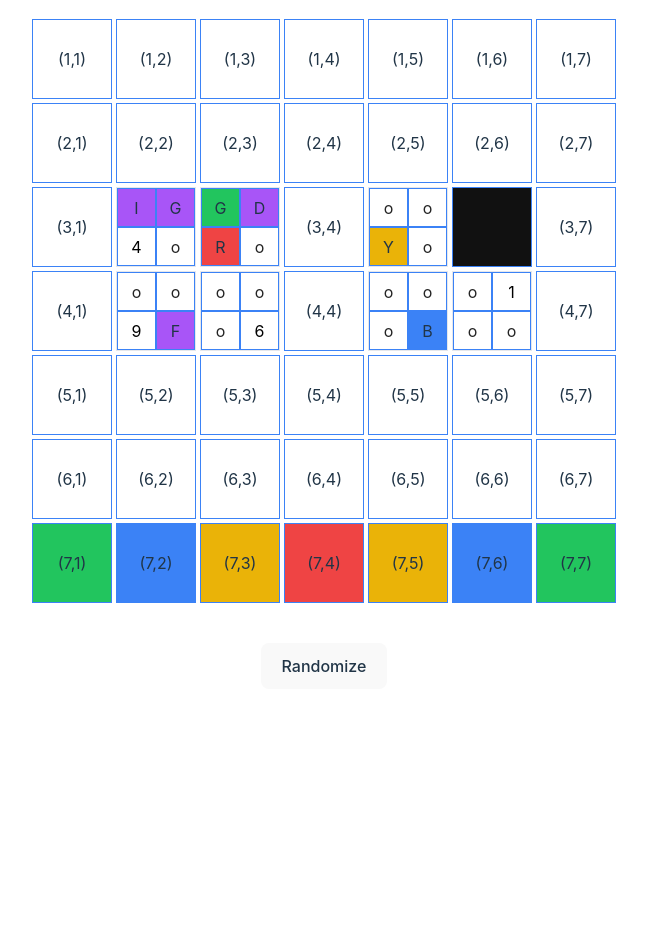
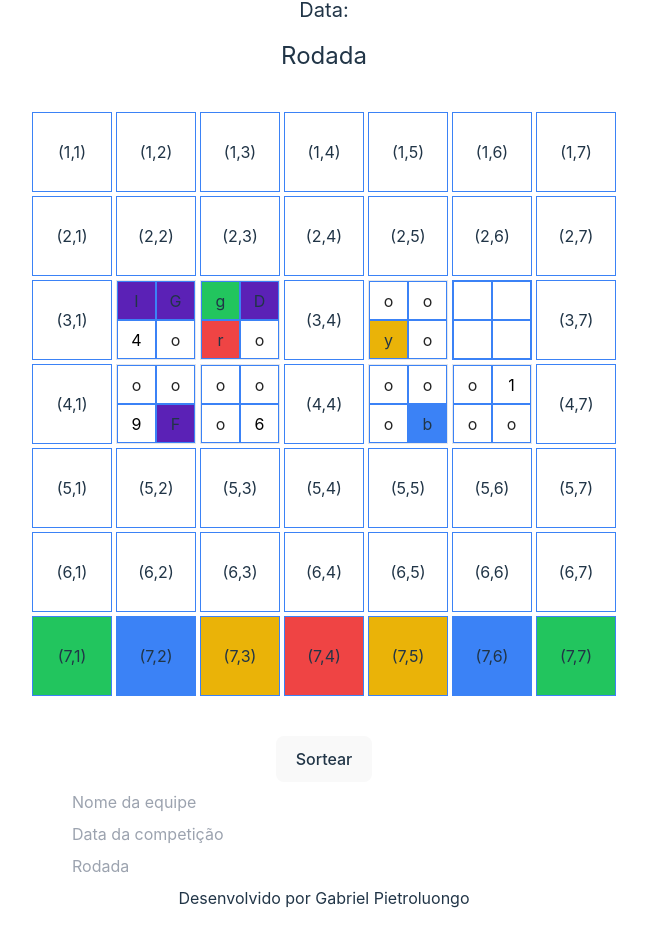
Before and after one commit to pietroluongo/larc-open-randomizer, a React (Vite) app: page / in a window 1280 px wide. Shown: the part 149-1096 px from the top of the page, without its empty margins (316-963 px from the left). Before the commit the page ends 910 px from the top, so only its background shows below. Built offline with nearby package versions, Linux system fonts and the light colour scheme.

Commit message:
Final touches

```diff
--- a/index.html
+++ b/index.html
@@ -4,7 +4,7 @@
     <meta charset="UTF-8" />
     <link rel="icon" type="image/svg+xml" href="/vite.svg" />
     <meta name="viewport" content="width=device-width, initial-scale=1.0" />
-    <title>Vite + React + TS</title>
+    <title>LARC - OPEN</title>
   </head>
   <body>
     <div id="root"></div>
--- a/src/App.tsx
+++ b/src/App.tsx
@@ -14,9 +14,6 @@
 interface HighlightProps {
   line: number;
   col: number;
-}
-const shouldHighlight = ({ line, col }: HighlightProps) => {
-  return (col + 1 == 2 || col + 1 == 3) && (line + 1 == 3 || line + 1 == 4) || ((col + 1 == 5 || col + 1 == 6) && (line + 1 == 3 || line + 1 == 4))
 }
 
 interface CubeProps {
@@ -194,10 +191,17 @@
 
 const App = () => {
   const [blockData, setBlockData] = useState(stuff())
+  const [teamName, setTeamName] = useState("");
+  const [dateTime, setDateTime] = useState("");
+  const [round, setRound] = useState("");
   return (
     <div className="App">
       <div className="m-10">
         <h1>LARC - OPEN</h1>
+        <hr />
+        <div className='text-2xl mt-4'><b>{teamName}</b></div>
+        <div className='text-xl mt-4 font-gray-200 '>Data: {dateTime}</div>
+        <div className='text-2xl mt-4'>Rodada {round}</div>
       </div>
       <CubeGridContainer>
         {blockData.map((line, i) => {
@@ -207,9 +211,16 @@
         })}
       </CubeGridContainer>
       <div className="m-10">
-        <button onClick={() => setBlockData(stuff())}>Randomize</button>
+        <button onClick={() => setBlockData(stuff())}>Sortear</button>
+        <div className='flex flex-col'>
+          <input className="mt-2" type="text" placeholder='Nome da equipe' value={teamName} onChange={(e) => setTeamName(e.target.value)} />
+          <input className="mt-2" type="text" placeholder='Data da competição' value={dateTime} onChange={(e) => setDateTime(e.target.value)} />
+          <input className="mt-2" type="text" placeholder='Rodada' value={round} onChange={(e) => setRound(e.target.value)} />
+        </div>
+        <footer className='mt-2'>
+          Desenvolvido por Gabriel Pietroluongo
+        </footer>
       </div>
-
     </div>
   )
 }
--- a/src/components/CubeGrid/index.tsx
+++ b/src/components/CubeGrid/index.tsx
@@ -52,9 +52,13 @@
 
     if (!content) {
         if (shouldHighlight({ line, col })) {
-            return (<div className={`border border-blue-500 p-3 w-[5rem] h-[5rem] flex items-center justify-center bg-[#111111]`}>
+            return (<div className={`border border-blue-500 w-[5rem] h-[5rem] flex items-center justify-center grid grid-cols-2`}>
+                <div className={`border border-blue-500 w-full h-full`}></div>
+                <div className={`border border-blue-500 w-full h-full`}></div>
+                <div className={`border border-blue-500 w-full h-full`}></div>
+                <div className={`border border-blue-500 w-full h-full`}></div>
 
-            </div>)
+            </div >)
         }
 
         return (
@@ -89,13 +93,13 @@
                         return updatedContent.map(content => {
                             if (content.coords.subX == i && content.coords.subY == j) {
                                 if (content.color) {
-                                    return <div key={`${i}-${j}`} className={`border border-blue-500 w-full h-full flex items-center justify-center bg-${content.color}-500`} >{content.color[0].toUpperCase()}</div>
+                                    return <div key={`${i}-${j}`} className={`border border-blue-500 w-full h-full flex items-center justify-center bg-${content.color}-500`} >{content.color[0]}</div>
                                 }
                                 if (content.value) {
                                     if (!isNaN(+Number(content.value))) {
                                         return <div key={`${i}-${j}`} className={`border border-blue-500 w-full h-full flex items-center justify-center bg-white text-black`}>{content.value}</div>
                                     }
-                                    return <div key={`${i}-${j}`} className={`border border-blue-500 w-full h-full flex items-center justify-center bg-purple-500`}>{content.value.toUpperCase()}</div>
+                                    return <div key={`${i}-${j}`} className={`border border-blue-500 w-full h-full flex items-center justify-center bg-violet-800`}>{content.value.toUpperCase()}</div>
                                 }
                                 return (
                                     <div className="border border h-full w-full border-blue-500 flex items-center justify-center text-[#242424]">
```
